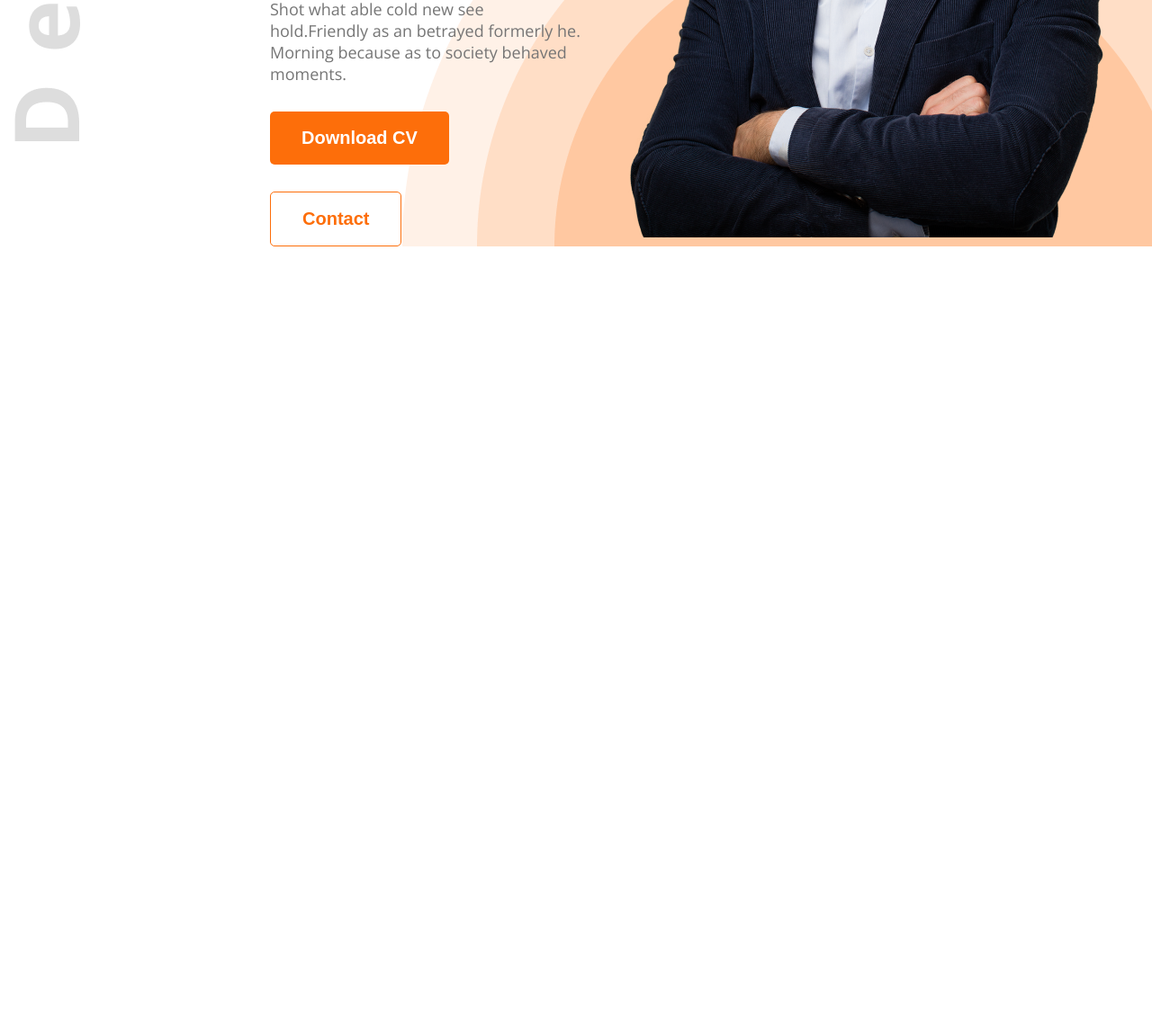
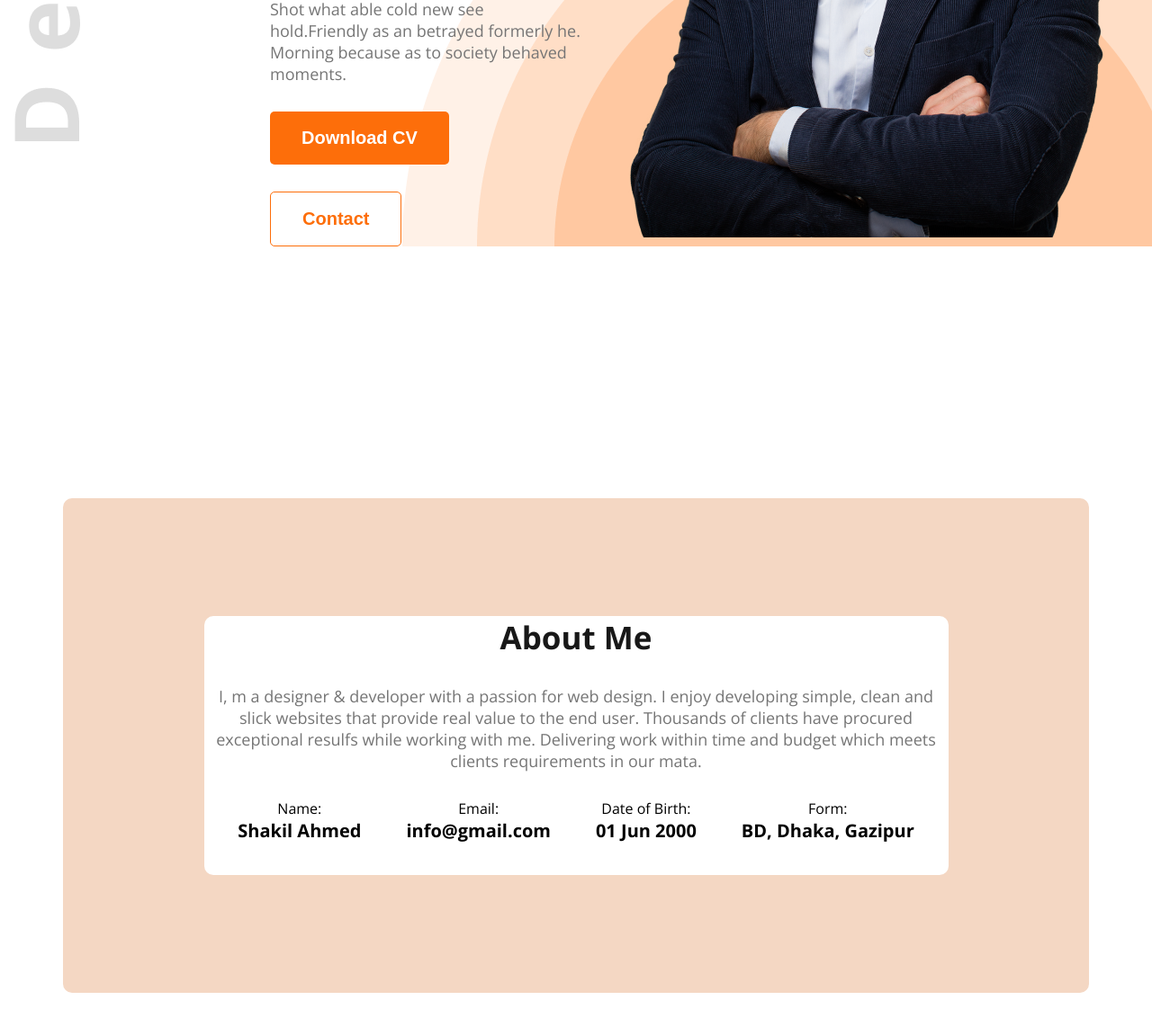
Before and after one commit to shakil-ahmed-billal/Protfolio-Digain, a plain HTML site: page index.html in a window 1280 px wide. Shown: the part 656-1798 px from the top of the page at 90% size. Before the commit the page ends 930 px from the top, so only its background shows below. Drawn offline with nearby package versions, Linux system fonts and the light colour scheme.

Commit message:
about me section done

```diff
--- a/index.html
+++ b/index.html
@@ -9,7 +9,7 @@
 <body>
     <header>
         <nav>
-            <h3 class="nav-title">Ma<span>r</span>y</h3>
+            <h3 class="nav-title">SH<span>AK</span>IL</h3>
             <ul>
                 <li class="dark-2">Portfolio</li>
                 <li class="dark-2">Blog</li>
@@ -19,7 +19,7 @@
         <section class="banner">
             <div class="banner-content">
                 <h2>Hi, I  am</h2>
-                <h1>Mary Hardy</h1>
+                <h1>SHAKIL AHMED</h1>
                 <p>Shot what able cold new see hold.Friendly as an betrayed formerly he. <br> Morning because as to society behaved moments.</p>
                 <button class="btn">Download CV</button>
                 <button class="btn btn2">Contact</button>
@@ -28,7 +28,34 @@
         </section>
     </header>
     <main>
-
+        <section class="about">
+            <div class="about-box">
+                <div class="about-me">
+                    <h1>About Me</h1>
+                    <div class="a">
+                        <p>I, m a designer & developer with a passion for web design. I enjoy developing simple, clean and slick websites that provide real value to the end user. Thousands of clients have procured exceptional resulfs while working with me. Delivering work within time and budget which meets clients requirements in our mata.</p>
+                    </div>
+                    <div class="about-info">
+                        <div class="about-items">
+                            <p class="item-text">Name:</p>
+                            <p class="item-description">Shakil Ahmed</p>
+                        </div>
+                        <div class="about-items">
+                            <p class="item-text">Email:</p>
+                            <p class="item-description">info@gmail.com</p>
+                        </div>
+                        <div class="about-items">
+                            <p class="item-text">Date of Birth:</p>
+                            <p class="item-description">01 Jun 2000</p>
+                        </div>
+                        <div class="about-items">
+                            <p class="item-text">Form:</p>
+                            <p class="item-description">BD, Dhaka, Gazipur</p>
+                        </div>
+                    </div>
+                </div>
+            </div>
+        </section>
     </main>
     <footer>
 
--- a/style/style.css
+++ b/style/style.css
@@ -102,3 +102,53 @@ header{
 }
 
 /* banner sectaion style end */
+/* about me section style start*/
+.about{
+    display: flex;
+    flex-direction: column;
+    align-items: center;
+    margin: 0 auto;
+    margin-top: 280px;
+    margin-bottom: 280px;
+}
+.about-box{
+    border-radius: 10px;
+    background: rgb(244, 215, 195);
+    width: 1140px;
+    height: 550px;
+    display: flex;
+    flex-direction: column;
+    justify-content: center;
+    align-items: center;
+}
+.about-me{
+    width: 827px;
+    height: 288px;
+    text-align: center;
+    background-color: white;
+    border-radius: 10px;
+}
+.about-info{
+    display: flex;
+    align-items: center;
+    justify-content: center;
+    gap: 50px;
+    margin-bottom: 0px;
+}
+.about-me h1{
+    color: rgb(24, 24, 24);
+    font-size: 35px;
+    font-weight: 700;
+    margin-bottom: 30px;
+}
+.about-me .a{
+    color: rgb(117, 117, 117);
+    font-size: 18px;
+    font-weight: 400;
+    margin-bottom: 30px;
+}
+.about-me .item-description{
+    font-size: 20px;
+    font-weight: 700;
+}
+/* about me section style end*/
```
